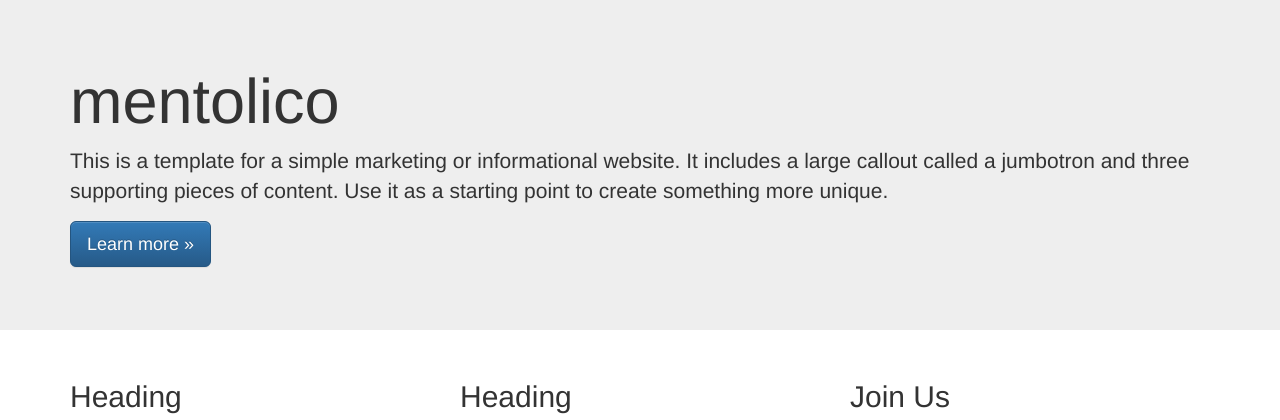
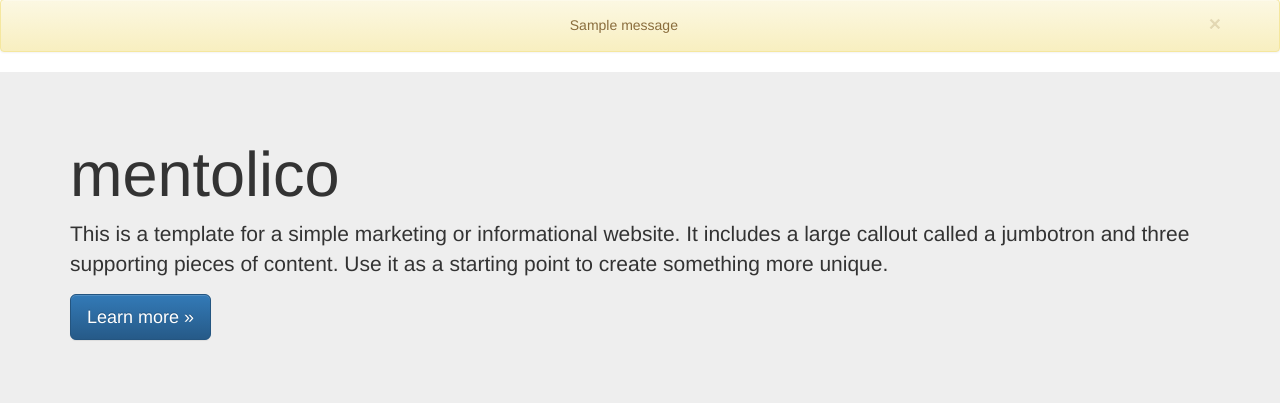
Before and after one commit to rendezvous3/Ideas-Landing, a Django app: page / in a window 1280 px wide. Shown: the part 51-471 px from the top of the page. Run offline with Django 3.2, Linux system fonts and the light colour scheme; one stand-in notice (Sample message) is shown; some libraries are stand-ins or nearby versions.

Commit message:
Added Notification Bar

```diff
--- a/pages/views.py
+++ b/pages/views.py
@@ -1,3 +1,4 @@
+from django.contrib.messages.views import SuccessMessageMixin
 from django.shortcuts import render
 from django.views.generic import View, FormView, CreateView
 
@@ -11,10 +12,14 @@ from newsletter.forms import JoinForm
 
 
 # FormView
-class HomeView(CreateView):
+class HomeView(SuccessMessageMixin, CreateView):
 	template_name = 'pages/home.html'
 	form_class    = JoinForm
 	success_url = "/"
+
+	def get_success_message(self, cleaned_data):
+		print(cleaned_data)
+		return "Thank you for joining!"
 
 	# def form_valid(self, form):
 	# 	email = form.cleaned_data.get("email")
--- a/templates/base.html
+++ b/templates/base.html
@@ -25,6 +25,17 @@
     <![endif]-->
   </head>
   <body>
+    {% if messages %}
+      {% for message in messages %}
+        <div class="alert alert-warning alert-dismissable text-center">
+          <div class="container">
+            <a href="#" class="close" data-dismiss="alert" aria-label="close">&times;</a>
+            {{ message }}<br/>
+          </div>
+        </div>
+      {% endfor %}
+    {% endif %}
+
     {% block content %}
     {% endblock content %}
 
```
Also changed, not shown: db.sqlite3.
